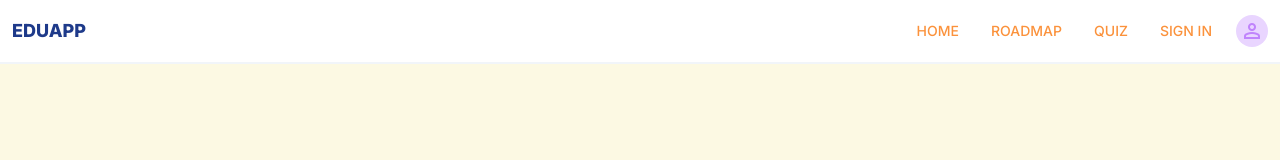
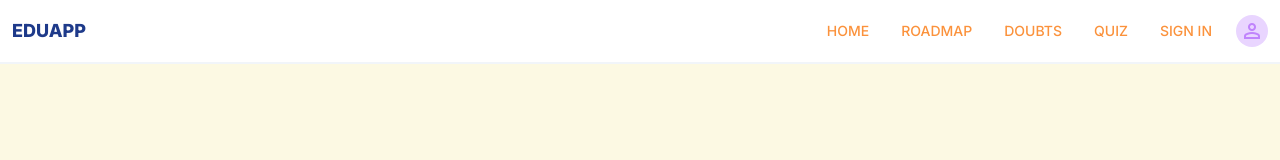
Before and after one commit to code-with-santanu/Eduapp, a Next.js app: page / in a window 1280 px wide. Shown: the top 160 px of the page. Built offline with nearby package versions, Linux system fonts and the light colour scheme.

Commit message:
doubts option is added

```diff
--- a/src/app/components/Navbar.js
+++ b/src/app/components/Navbar.js
@@ -15,6 +15,9 @@ function Navbar({ height }) {
           <Link href="/roadmap">ROADMAP</Link>
         </div>
         <div className="py-1 px-2 hover:bg-orange-50 text-sm rounded-md">
+          <Link href="/doubts">DOUBTS</Link>
+        </div>
+        <div className="py-1 px-2 hover:bg-orange-50 text-sm rounded-md">
           <Link href="/quiz">QUIZ</Link>
         </div>
         <div className="py-1 px-2 hover:bg-orange-50 text-sm rounded-md">
```
